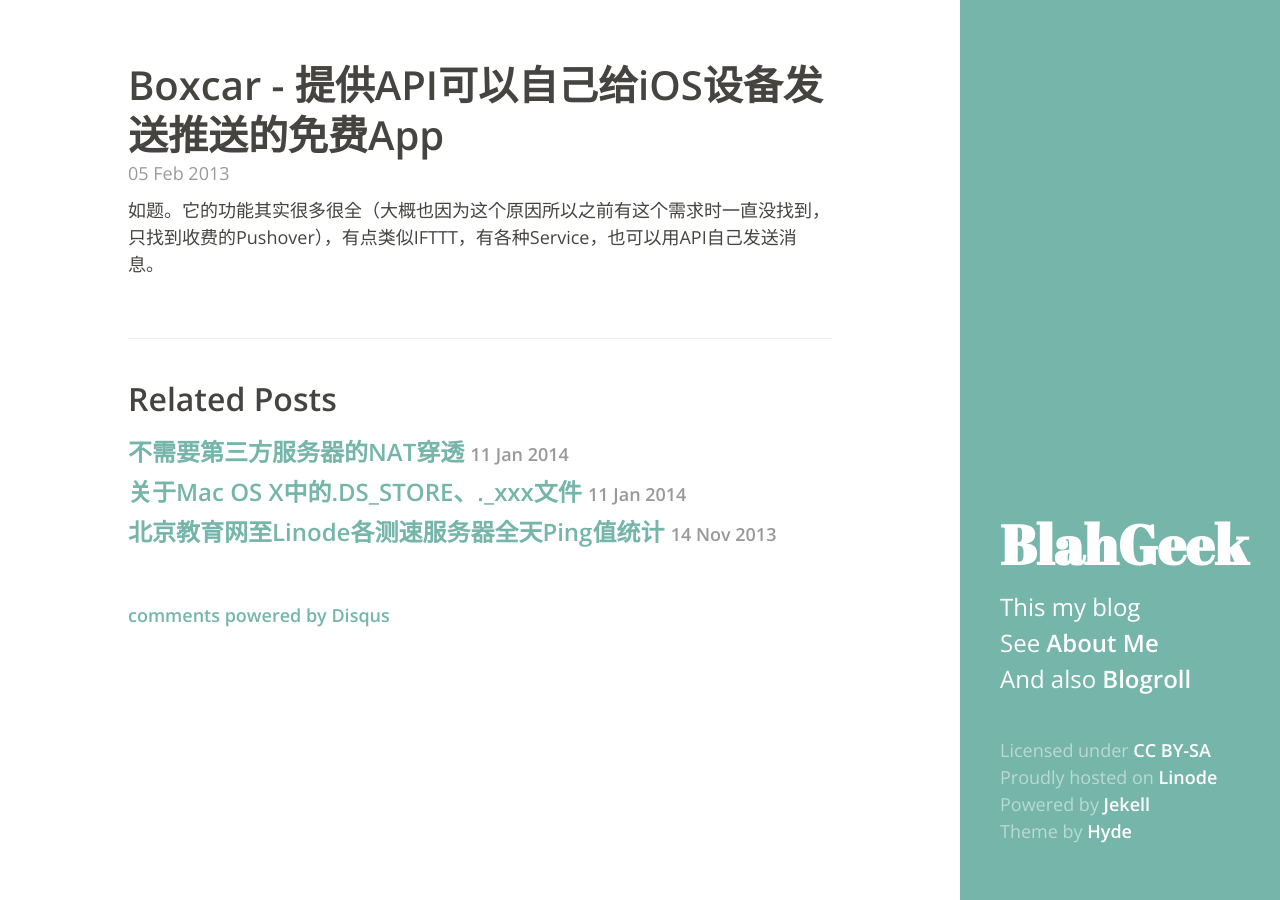
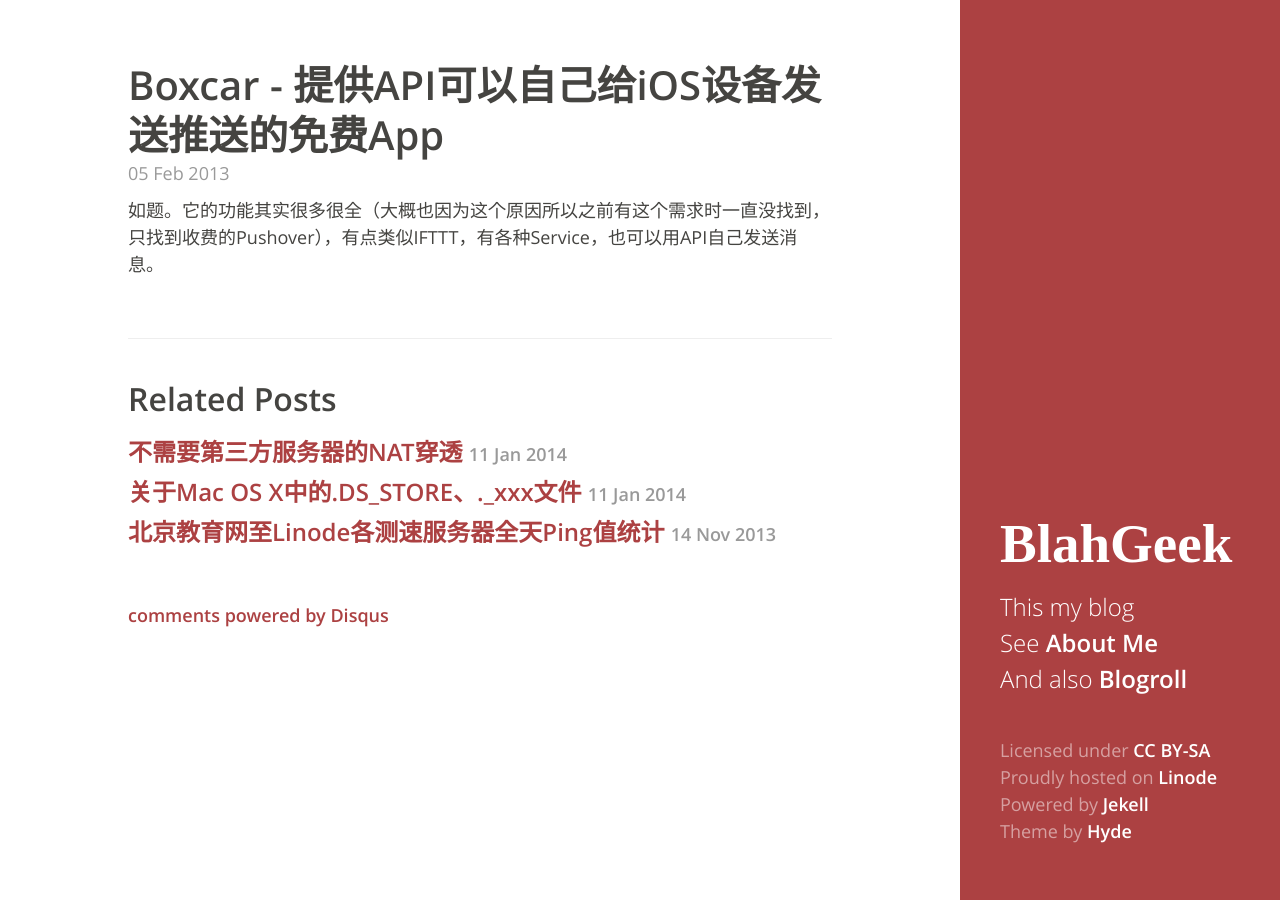
Before and after one commit to blahgeek/blog.blahgeek.com, a Jekyll site: the page built from _posts/2013-02-05-42352344670.md, in a window 1280 px wide. Built offline with Jekyll 4.4.1, drawn with Linux system fonts in a browser that asks for light colours; some web fonts are replaced; Markdown is read by kramdown in place of the engine named in the settings; comment, search, counter and statistics services are not loaded.

Commit message:
local font.css

```diff
--- a/_includes/head.html
+++ b/_includes/head.html
@@ -8,7 +8,7 @@
   </title>
   <link rel="stylesheet" href="/public/css/hyde.css">
   <link rel="stylesheet" href="/public/css/syntax.css">
-  <link rel="stylesheet" href="//fonts.googleapis.com/css?family=Open+Sans:300,400italic,400,600,700|Abril+Fatface">
+  <link rel="stylesheet" href="/public/css/font.css">
   <link rel="shortcut icon" href="/public/favicon.png">
   <link rel="alternate" type="application/rss+xml" title="RSS" href="/feeds/all.rss.xml">
 </head>
--- a/_layouts/default.html
+++ b/_layouts/default.html
@@ -6,7 +6,7 @@
   <body class="layout-reverse">
     <script type="text/javascript">
       var milisecond = (new Date()).getTime();
-      var offset = Math.floor(milisecond/1000/60) % 8 + 8;
+      var offset = Math.floor(milisecond/1000/60/5) % 8 + 8; // 5min
       document.getElementsByTagName('body')[0].className += ' theme-base-0' + offset.toString(16);
     </script>
     <header class="masthead">
--- /dev/null
+++ b/public/css/font.css
@@ -0,0 +1,36 @@
+@font-face {
+  font-family: 'Abril Fatface';
+  font-style: normal;
+  font-weight: 400;
+  src: local('Abril Fatface'), local('AbrilFatface-Regular'), url(https://themes.googleusercontent.com/static/fonts/abrilfatface/v6/X1g_KwGeBV3ajZIXQ9VnDibsRidxnYrfzLNRqJkHfFo.ttf) format('truetype');
+}
+@font-face {
+  font-family: 'Open Sans';
+  font-style: normal;
+  font-weight: 300;
+  src: local('Open Sans Light'), local('OpenSans-Light'), url(https://themes.googleusercontent.com/static/fonts/opensans/v7/DXI1ORHCpsQm3Vp6mXoaTYnF5uFdDttMLvmWuJdhhgs.ttf) format('truetype');
+}
+@font-face {
+  font-family: 'Open Sans';
+  font-style: normal;
+  font-weight: 400;
+  src: local('Open Sans'), local('OpenSans'), url(https://themes.googleusercontent.com/static/fonts/opensans/v7/cJZKeOuBrn4kERxqtaUH3aCWcynf_cDxXwCLxiixG1c.ttf) format('truetype');
+}
+@font-face {
+  font-family: 'Open Sans';
+  font-style: normal;
+  font-weight: 600;
+  src: local('Open Sans Semibold'), local('OpenSans-Semibold'), url(https://themes.googleusercontent.com/static/fonts/opensans/v7/MTP_ySUJH_bn48VBG8sNSonF5uFdDttMLvmWuJdhhgs.ttf) format('truetype');
+}
+@font-face {
+  font-family: 'Open Sans';
+  font-style: normal;
+  font-weight: 700;
+  src: local('Open Sans Bold'), local('OpenSans-Bold'), url(https://themes.googleusercontent.com/static/fonts/opensans/v7/k3k702ZOKiLJc3WVjuplzInF5uFdDttMLvmWuJdhhgs.ttf) format('truetype');
+}
+@font-face {
+  font-family: 'Open Sans';
+  font-style: italic;
+  font-weight: 400;
+  src: local('Open Sans Italic'), local('OpenSans-Italic'), url(https://themes.googleusercontent.com/static/fonts/opensans/v7/xjAJXh38I15wypJXxuGMBp0EAVxt0G0biEntp43Qt6E.ttf) format('truetype');
+}
```
